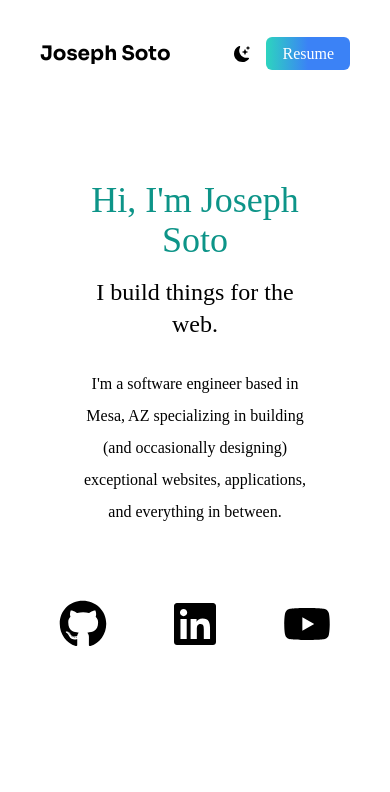
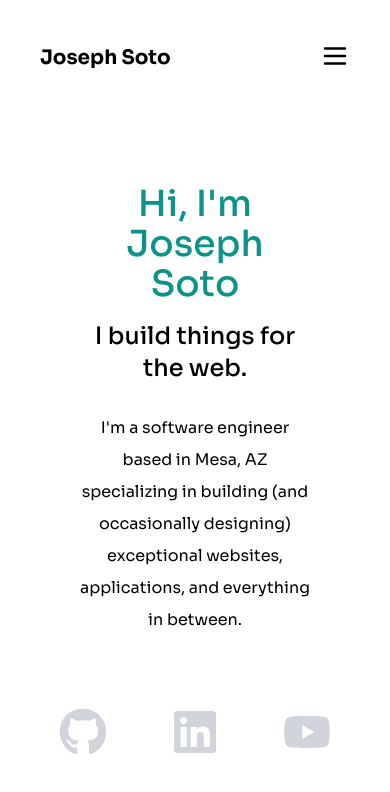
Before and after one commit to sotojn/portfolio-jsoto, a Next.js app: page / in a window 390 px wide. Shown: the top 792 px of the page. Built offline with nearby package versions, Linux system fonts and the light colour scheme.

Commit message:
added dynamic nav bar for mobile

```diff
--- a/pages/index.js
+++ b/pages/index.js
@@ -1,14 +1,15 @@
 import Image from 'next/image';
 import Head from 'next/head';
 import {BsFillMoonStarsFill} from 'react-icons/bs';
-import { FaGithub, FaLinkedin, FaYoutube } from 'react-icons/fa';
+import { FaGithub, FaLinkedin, FaYoutube, } from 'react-icons/fa';
+import { AiOutlineMail } from 'react-icons/ai';
+import { HiOutlineMenu } from 'react-icons/hi';
 import { Sora } from 'next/font/google'
 
  const sora = Sora({
   subsets: ['latin'],
   variable: '--font-sora',
 })
-
 export default function Home() {
   return (
       <div>
@@ -17,28 +18,42 @@ export default function Home() {
           <meta name="description" content="Joseph Soto Portfolio" />
           <link rel="icon" href="/favicon.ico" />
         </Head>
-        <main className="bg-white px-10">
+        <main className={`${sora.variable} font-sans bg-white px-10`}>
           <section className="min-h-screen">
             <nav className="py-10 mb-6 flex justify-between">
-              <h1 className={`${sora.variable} font-sans text-xl font-bold`}>Joseph Soto</h1>
-              <ul className="flex items-center">
-                <li><BsFillMoonStarsFill className="cursor-pointer"/></li>
+              <h1 className="text-xl font-bold mt-1">Joseph Soto</h1>
+              <ul className="flex items-center hidden lg:flex">
+                {/* <li><BsFillMoonStarsFill className="cursor-pointer"/></li>
                 <li><a className="bg-gradient-to-r from-teal-400 via-blue-500 to-blue-500 text-white px-4 py-2 rounded-md ml-4"
-                href="#">Resume</a></li>
-                {/* <li>About</li>
-                <li>Projects</li>
-                <li>Contact</li> */}
+                href="#">Resume</a></li> */}
+                <li className="px-4 py-2 cursor-pointer">Home</li>
+                <li className="px-4 py-2 cursor-pointer">About</li>
+                <li className="px-4 py-2 cursor-pointer">Projects</li>
+                <li className="px-4 py-2 cursor-pointer">Contact</li>
+                <li className="px-4 py-2 cursor-pointer">Blog</li>
               </ul>
+                <a
+                href="mailto:josephsoto684@gmail.com"
+                className="flex items-center  hidden lg:flex"><AiOutlineMail />
+                <span className="p-2 text-sm">josephsoto684@gmail.com</span></a>
+                <div className="flex items-center text-3xl lg:hidden"><HiOutlineMenu/></div>
+
             </nav>
             <div className="text-center p-10">
               <h2 className="text-4xl font-medium py-2 text-teal-600">Hi, I'm Joseph Soto</h2>
               <h3 className="text-2xl font-medium py-2">I build things for the web.</h3>
               <p className="text-md py-5 leading-8 text-grey-800">I'm a software engineer based in Mesa, AZ specializing in building (and occasionally designing) exceptional websites, applications, and everything in between.</p>
             </div>
-            <div className="text-5xl flex justify-center gap-16 py-3 text-grey-300">
-                <FaGithub />
-                <FaLinkedin />
-                <FaYoutube />
+            <div className="text-5xl flex justify-center gap-16 py-3 text-gray-300">
+                <a
+                  href="https://github.com/sotojn"
+                  target="_blank"><FaGithub /></a>
+                <a
+                href="https://www.linkedin.com/in/joseph-soto66/"
+                target="_blank"><FaLinkedin /></a>
+                <a
+                href="https://www.youtube.com/@josephsoto66"
+                target="_blank"><FaYoutube /></a>
             </div>
             <div>
 
```
